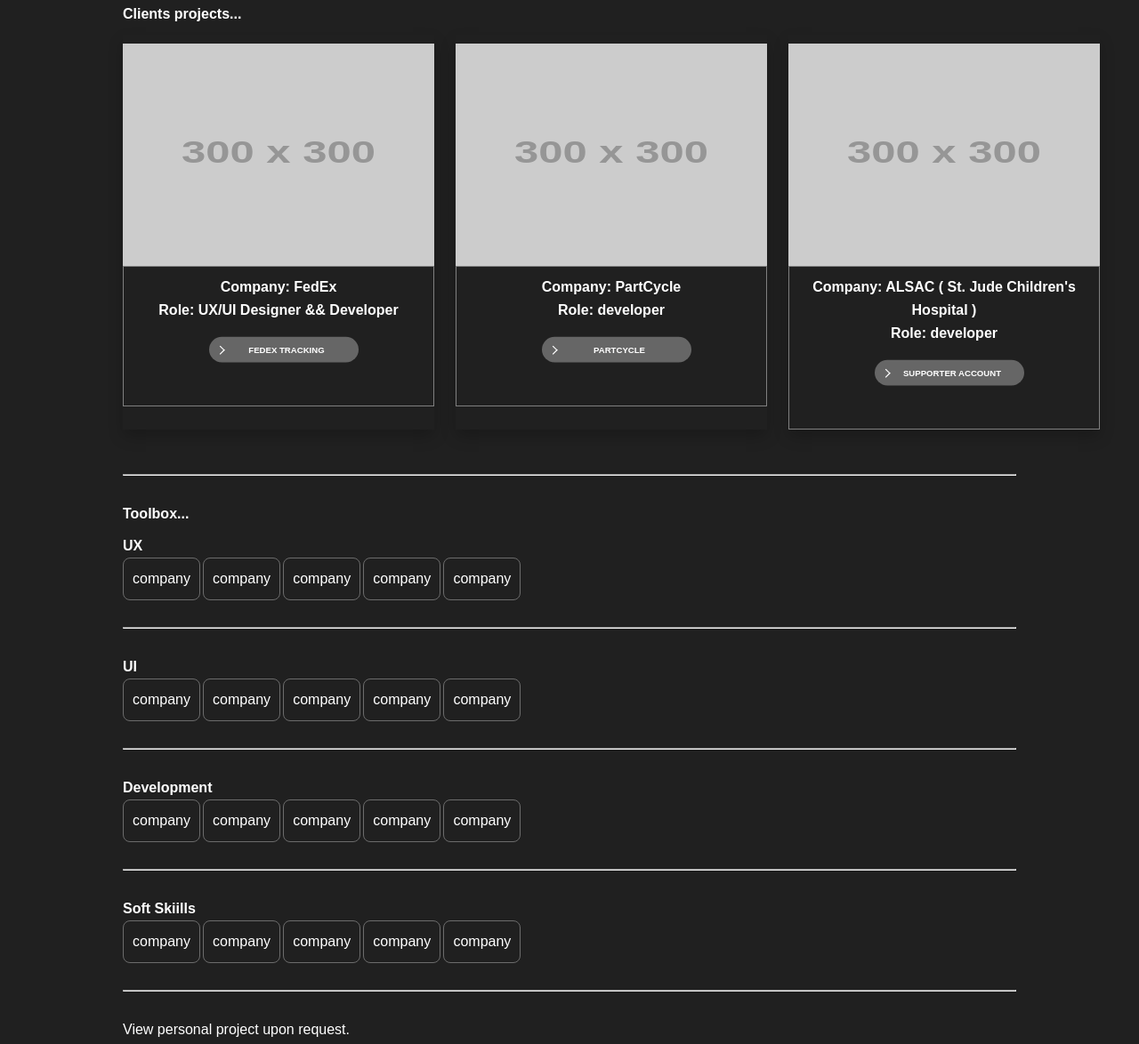
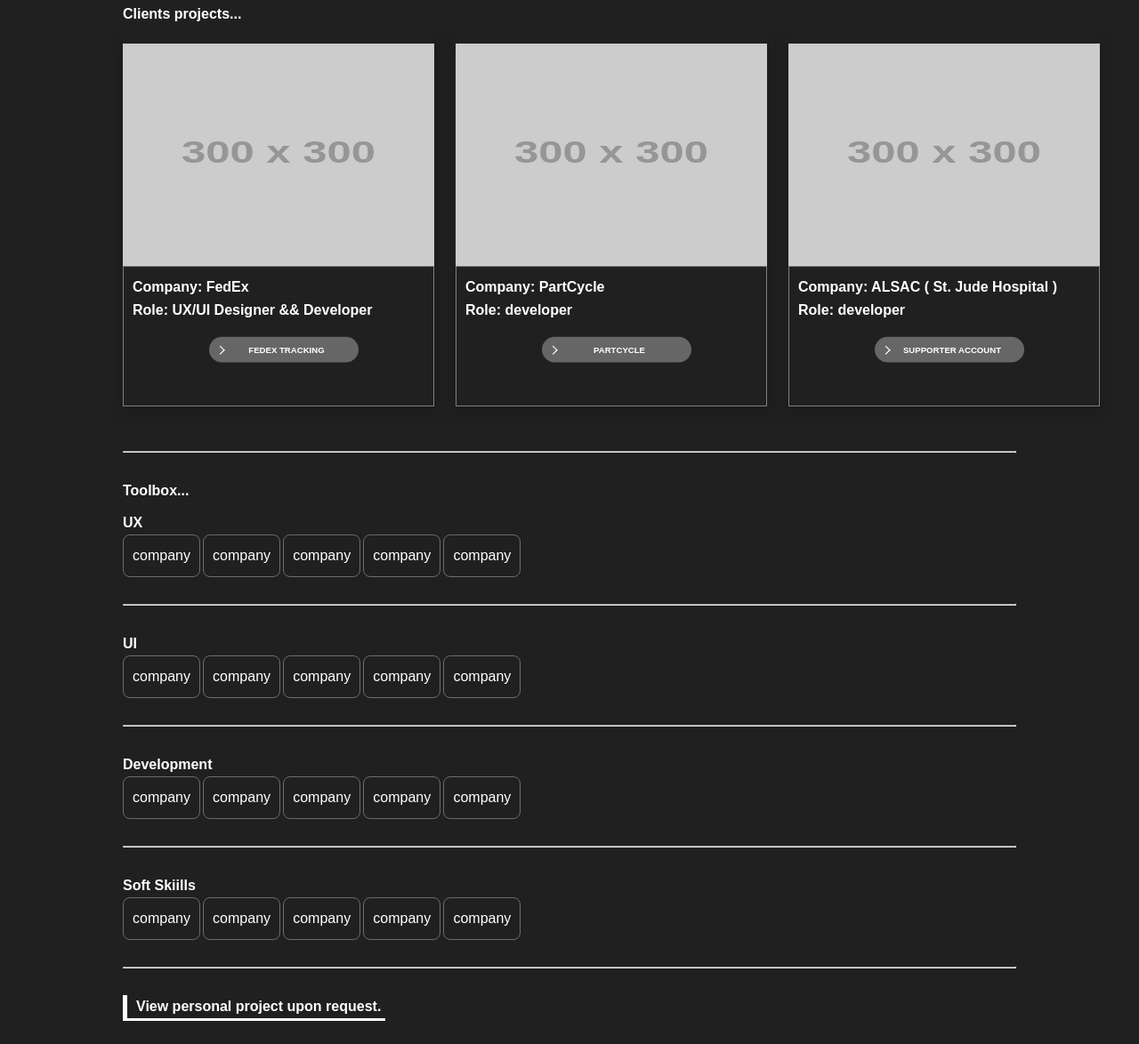
Before and after one commit to corianoharris/corianoharris.com, a plain HTML site: page index.html in a window 1280 px wide. Shown: the part 1464-2638 px from the top of the page at 89% size. Drawn offline with Linux system fonts and the light colour scheme; placeholder pictures from the web are drawn by us.

Commit message:
fixed card styling and added class to project info notify element

```diff
--- a/index.html
+++ b/index.html
@@ -192,7 +192,7 @@
               <img class="img project-img" src="https://via.placeholder.com/300.png/09f/fff" alt="image of My Supporter Account website"/>
             </picture>
             <div class="card-info">
-              <h4 class="card-company">Company: <span>ALSAC ( St. Jude Children's Hospital )</span></h4>
+              <h4 class="card-company">Company: <span>ALSAC ( St. Jude Hospital )</span></h4>
               <h4 class="card-role">Role: <span>developer</span></h4>
               <button class="btn project-link">
                 <span class="circle">
@@ -256,7 +256,7 @@
 
         <hr class="separator">
 
-        <p class="info-notify" >View personal project upon request.</span></p>
+        <p class="info-notify project-info-notify" >View personal project upon request.</span></p>
 
         </section>
 
--- a/main.css
+++ b/main.css
@@ -91,6 +91,10 @@ body {
   height: 100%;
 }
 
+h4 {
+  text-align: justify;
+}
+
 @media (min-width: 648px) {
   .app-wrapper {
       width: 80%;
@@ -120,6 +124,11 @@ a:active {
 
 .separator {
 margin: 30px 0;
+}
+
+.info-notify {
+  border-left: 5px solid white;
+  padding-left: 10px;
 }
 
 @media (min-width: 648px) {
@@ -385,6 +394,7 @@ picture {
   gap: 1rem;
   grid-template-columns: repeat(1, 1fr);
   justify-items: center;
+ height: auto;
 }
 
 @media (min-width: 648px) {
@@ -405,6 +415,7 @@ picture {
   height: auto;
   width: auto;
   box-shadow: 0 8px 16px 0 rgba(0,0,0,0.2);
+  word-wrap: break-word;
 }
 @media (min-width: 900px ) {
   .clients-project-card {
@@ -717,6 +728,8 @@ input:-webkit-autofill:focus {
 
 .form-info-notify {
   text-align: left;
+  font-size: .8rem;
+  font-style: italic;
 }
 
 .button-container {
@@ -956,3 +969,8 @@ button.btn .project-link-text {
   top: -40px;
   font-size: 1rem;
 }
+.project-info-notify {
+  border-bottom: 3px solid white;
+  font-weight: 700;
+  width: 280px;
+}
```
